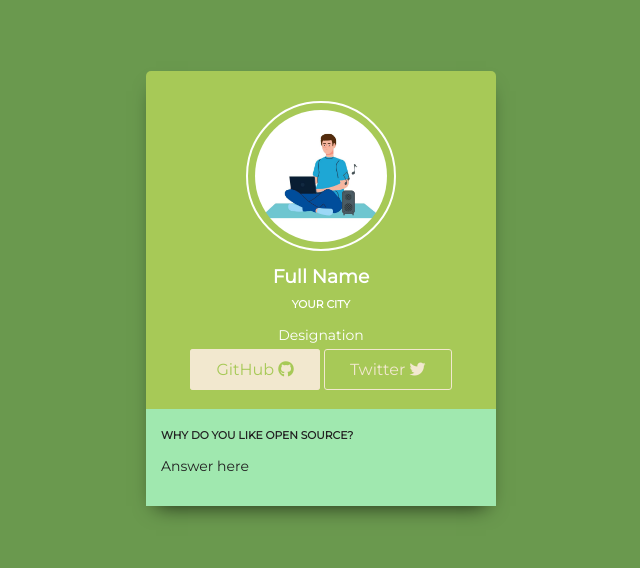
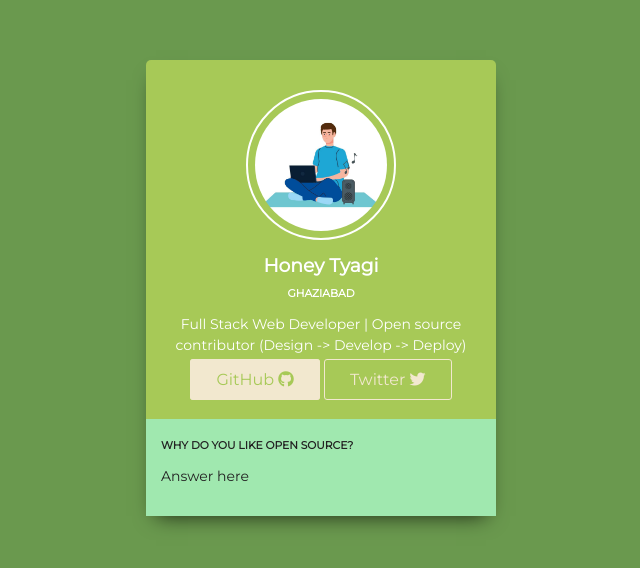
Before and after one commit to Reskilll/dayofopensource, a plain HTML site: page html/index.html in a window 1280 px wide. Shown: the part 112-680 px from the top of the page, without its empty margins (319-959 px from the left). Drawn offline with Linux system fonts and the light colour scheme.

Commit message:
Added index.html

```diff
--- a/html/index.html
+++ b/html/index.html
@@ -6,7 +6,7 @@
     <meta http-equiv="X-UA-Compatible" content="IE=edge">
     <meta name="viewport" content="width=device-width, initial-scale=1.0">
     <!-- Full Name -->
-    <title>Full Name</title>
+    <title>Honey Tyagi</title>
     <link rel="stylesheet" href="https://cdnjs.cloudflare.com/ajax/libs/font-awesome/6.2.0/css/all.min.css"
         integrity="sha512-xh6O/CkQoPOWDdYTDqeRdPCVd1SpvCA9XXcUnZS2FmJNp1coAFzvtCN9BmamE+4aHK8yyUHUSCcJHgXloTyT2A=="
         crossorigin="anonymous" referrerpolicy="no-referrer" />
@@ -18,14 +18,14 @@
 
         <img class="round" src="/img/male.jpg" style="width: 150px;height: auto;" alt="user" />
         <!-- Full Name -->
-        <h3>Full Name</h3>
+        <h3>Honey Tyagi</h3>
         <!-- Your City -->
-        <h6>Your City</h6>
+        <h6>Ghaziabad</h6>
         <!-- Designation -->
-        <p>Designation</p>
+        <p>Full Stack Web Developer | Open source contributor (Design -> Develop -> Deploy)</p>
         <div class="buttons">
             <!-- GitHub Profile URL inside href -->
-            <a href="" style="text-decoration:none" class="btn1"> GitHub <i class="fab fa-github"></i></a>
+            <a href="https://github.com/HoneyTyagii" style="text-decoration:none" class="btn1"> GitHub <i class="fab fa-github"></i></a>
             <!-- Twitter Profile URL inside href -->
             <a href="" style="text-decoration:none" class="btn1 btn2"> Twitter <i class="fab fa-twitter"></i></a>
         </div>
```
